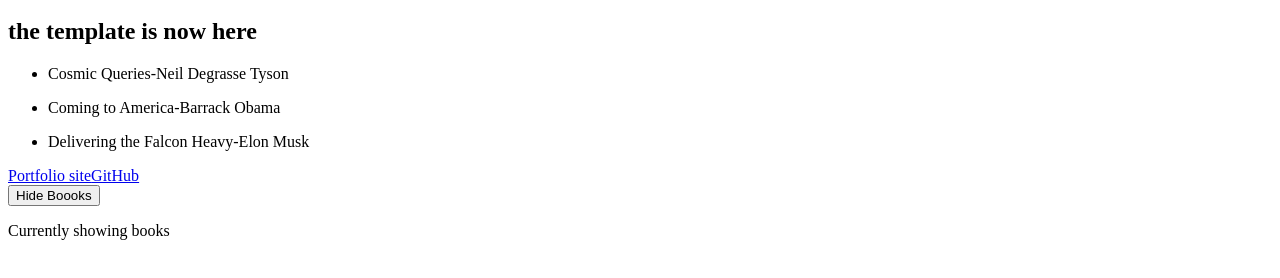
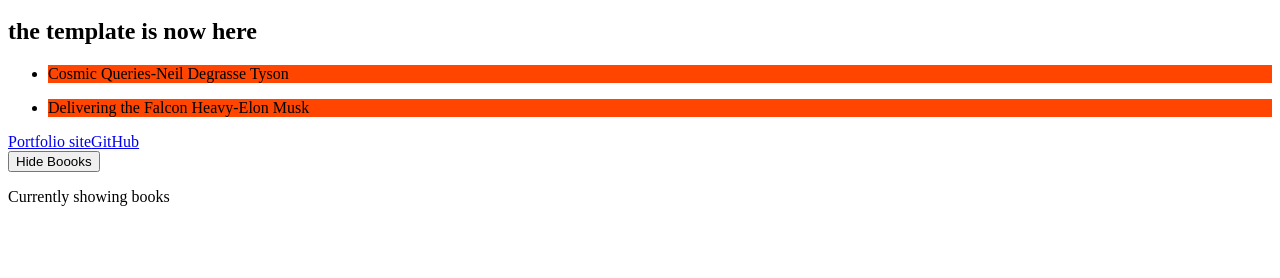
Before and after one commit to kiptanuiBoaz/vue-intro, a plain HTML site: page index.html in a window 1280 px wide. Shown: the part 48-326 px from the top of the page. Drawn offline with nearby package versions, Linux system fonts and the light colour scheme.

Commit message:
added dynamic folders

```diff
--- a/app.js
+++ b/app.js
@@ -6,11 +6,11 @@ const app = Vue.createApp({
             title: "12 rules of Power",
             author: "Jordan Peterson",
             age: 55,
-            url:"http://www.boazkiptanui.vercel.app",
-            books:[
-                {author:"Neil Degrasse Tyson",title:"Cosmic Queries"},
-                {author:"Barrack Obama",title:"Coming to America"},
-                {author:"Elon Musk",title:"Delivering the Falcon Heavy"},
+            url: "http://www.boazkiptanui.vercel.app",
+            books: [
+                { author: "Neil Degrasse Tyson", title: "Cosmic Queries", isFav: true },
+                { author: "Barrack Obama", title: "Coming to America", isFav: false },
+                { author: "Elon Musk", title: "Delivering the Falcon Heavy", isFav: true },
             ]
         }
     },
@@ -27,6 +27,15 @@ const app = Vue.createApp({
             if (data) {
                 console.log(data)
             }
+        },
+        toggleClass(book) {
+           book.isFav = !book.isFav;
+
+        }
+    },
+    computed:{
+        filteredBooks(){
+            return this.books.filter(book => book.isFav);
         }
     }
 });
--- a/index.html
+++ b/index.html
@@ -5,6 +5,14 @@
     <!-- cdn -->
     <script src="https://unpkg.com/vue@3.0.2/dist/vue.global.js"></script>
     <title>Reading page</title>
+    <style>
+        li{
+            background-color: green;
+        }
+        li.fav{
+            background-color: orangered;
+        }
+    </style>
 </head>
 <body>
 
@@ -15,7 +23,9 @@
 
         <div v-if="showBooks">
             <ul>
-                <li v-for="book in books"> <p>{{book.title}}-{{book.author}}</p></li>
+                <li @click="toggleClass(book)" :class="{fav:book.isFav}" v-for="book in filteredBooks">
+                    <p>{{book.title}}-{{book.author}}</p>
+                </li>
             </ul>
             <a v-bind:href="url">Portfolio site</a>
             <a :href="url">GitHub</a>
```
